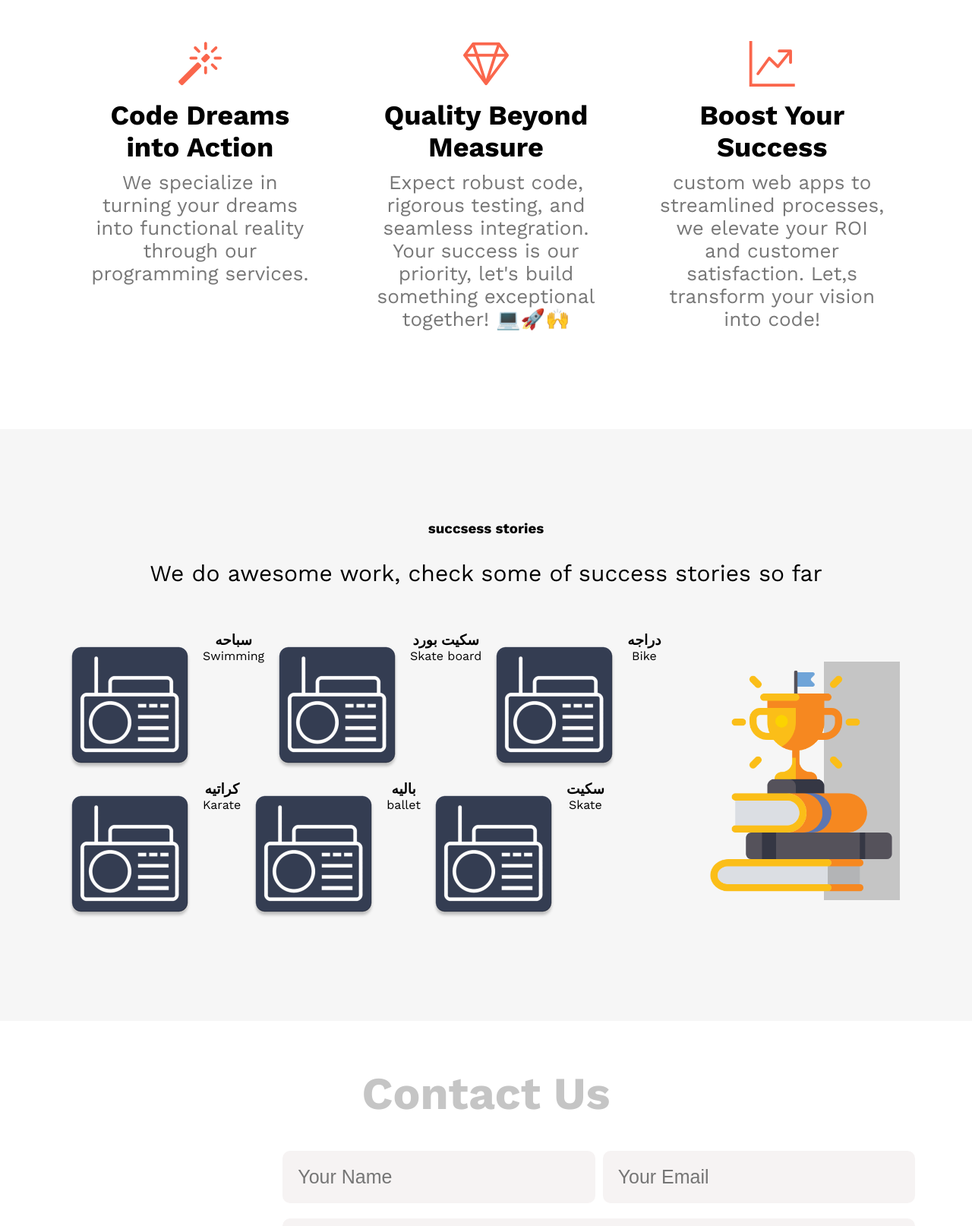
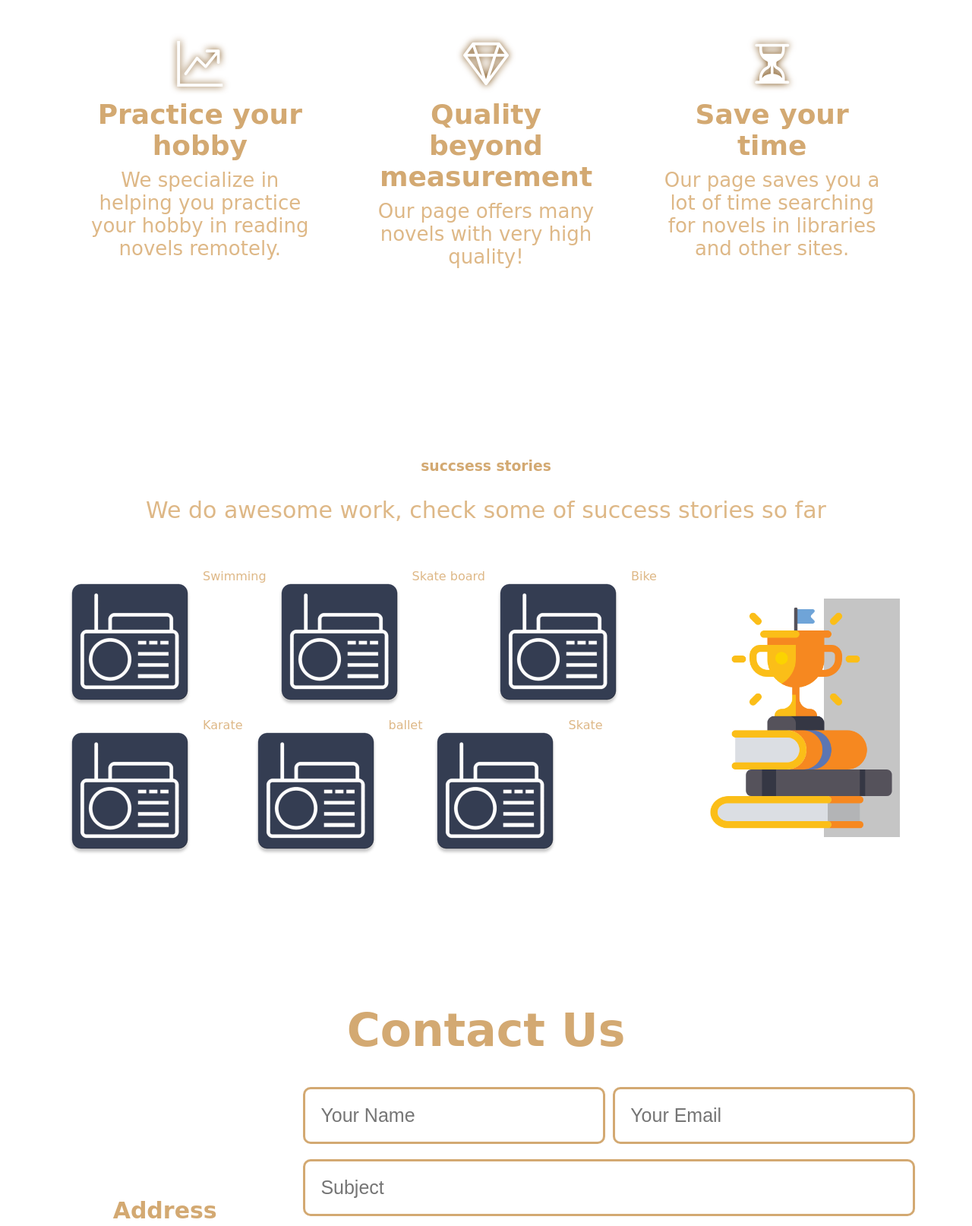
Before and after one commit to Rofida2/new-project, a plain HTML site: page index.html in a window 1280 px wide. Shown: the part 880-2494 px from the top of the page at 76% size. Drawn offline with nearby package versions, Linux system fonts and the light colour scheme.

Commit message:
finish web style 1

```diff
--- a/index.html
+++ b/index.html
@@ -16,7 +16,7 @@
 
     <div class="header">
         <div class="container">
-            <img src="images/logo.png" alt="">
+            <img src="images/6aca3d81587bd8e7da0a7f2f72034104.jpg" alt="">
             <div class="menueDiv">
                 <div class="menuDiv">
                     <div class="menuIcon">
@@ -54,8 +54,8 @@
     <div class="landing" id="landingDiv">
         <div class="container">
             <div class="landingText">
-            <h1>sports</h1>
-            <p>The best page for different sports</p>
+            <h1>Novels</h1>
+            <p>The best page to read novels</p>
             <a href="#contactDiv">
                 <button>Get in Touch</button>
             </a>
@@ -70,21 +70,21 @@
     <div class="services" id="servicesDiv">
         <div class="container">
             <div class="service">
-                <i class="bi bi-magic"></i>
-                <h3>Code Dreams into Action</h3>
-                <p>We specialize in turning your dreams into functional reality through our programming services.</p>
+                <i class="bi bi-graph-up-arrow"></i>
+                <h3>Practice your hobby</h3>
+                <p>We specialize in helping you practice your hobby in reading novels remotely.</p>
             </div>
 
             <div class="service">
                 <i class="bi bi-gem"></i>
-                <h3>Quality Beyond Measure</h3>
-                <p>Expect robust code, rigorous testing, and seamless integration. Your success is our priority, let's build something exceptional together! 💻🚀🙌</p>
+                <h3>Quality beyond measurement</h3>
+                <p>Our page offers many novels with very high quality! </p>
             </div>
 
             <div class="service">
-                <i class="bi bi-graph-up-arrow"></i>
-                <h3>Boost Your Success</h3>
-                <p>custom web apps to streamlined processes, we elevate your ROI and customer satisfaction. Let,s transform your vision into code!</p>
+                <i class="bi bi-hourglass-split"></i>
+                <h3>Save your time</h3>
+                <p> Our page saves you a lot of time searching for novels in libraries and other sites.</p>
             </div>
 
         </div>
@@ -92,6 +92,7 @@
 
      <!-- end services -->
 
+     <div class="colorB"></div>
 
      <!-- start stories -->
 
@@ -105,48 +106,42 @@
                         <img src="images/egyquran.png" alt="">
                     </div>
                     <div class="cardDetails">
-                        <h3>سباحه</h3>
-                        <p>Swimming</p>
+                        <p class="p1">Swimming</p>
                     </div>
 
                     <div class="cardImg">
                         <img src="images/egyquran.png" alt="">
                     </div>
                     <div class="cardDetails">
-                        <h3>سكيت بورد</h3>
-                        <p>Skate board</p>
+                        <p class="p1">Skate board</p>
                     </div>
 
                     <div class="cardImg">
                         <img src="images/egyquran.png" alt="">
                     </div>
                     <div class="cardDetails">
-                        <h3>دراجه</h3>
-                        <p>Bike</p>
+                        <p class="p1">Bike</p>
                     </div>
 
                     <div class="cardImg">
                         <img src="images/egyquran.png" alt="">
                     </div>
                     <div class="cardDetails">
-                        <h3>كراتيه</h3>
-                        <p>Karate</p>
+                        <p class="p1">Karate</p>
                     </div>
 
                     <div class="cardImg">
                         <img src="images/egyquran.png" alt="">
                     </div>
                     <div class="cardDetails">
-                        <h3>باليه</h3>
-                        <p>ballet</p>
+                        <p class="p1">ballet</p>
                     </div>
 
                     <div class="cardImg">
                         <img src="images/egyquran.png" alt="">
                     </div>
                     <div class="cardDetails">
-                        <h3>سكيت</h3>
-                        <p>Skate</p>
+                        <p class="p1">Skate</p>
                     </div>
                 </div>
                 <div class="imgDiv">
--- a/style.css
+++ b/style.css
@@ -12,7 +12,7 @@ html {
 }
 
 body {
-    font-family: "Work Sans";
+    font-family: "Dancing Script", cursive;
     margin: 0;
 }
 
@@ -72,6 +72,7 @@ color: #c5c5c5;
     .header .container img {
         width: 60px;
         height: 60px;
+        border-radius: 50px;
     }
 
     .header .container  .menuDiv .menuIcon {
@@ -99,13 +100,12 @@ color: #c5c5c5;
 
     .header .container  .menuDiv .menuList {
         width: 200px;
-        background-color: white;
+        text-shadow: 0px 0px 10px  rgb(116, 68, 6);
+        background-color: rgb(255, 255, 255);
         list-style: none;
         padding: 10px;
-        border-radius: 20px;
         text-align: center;
         font-size: 20px;
-        border: 2px solid var(--main-color);
         border-radius: 20px;
         position: absolute;
         right: 0;
@@ -127,6 +127,7 @@ color: #c5c5c5;
     .header .container .menuDiv .menuList li {
         padding: 10px;
         transition: 0.3s;
+        color: white;
     }
 
     .header .container .menuDiv .menuList a {
@@ -139,7 +140,7 @@ color: #c5c5c5;
     }
 
     .header .container .menuDiv .menuList .divider {
-        border-bottom: 1px solid rgba(128, 128, 128, 0.709);
+        border-bottom: 1px solid rgba(253, 231, 188, 0.91);
     }
 
     .header .container .menuDiv {
@@ -158,7 +159,7 @@ color: #c5c5c5;
 
 .landing {
 height: 100vh;
-background-image: url(images/coding.jpg);
+background-image: url(images/50bfcf7673be975308d87c7c46311c52.jpg );
 background-size: cover;
 position: relative;
 }
@@ -170,8 +171,8 @@ position: relative;
     position: absolute;
     top: 0;
     left: 0;
-    background-color: black;
-    opacity: 0.7;
+    background-color: rgb(255, 255, 255);
+    opacity: 0;
 }
 
 .landing .container {
@@ -201,7 +202,8 @@ margin-bottom: 40px;
 }
 
 .landing .container .landingText button {
-    background-color:var(--secondary-color);
+    background-color: burlywood;
+    border-radius: 10px;
     color: white;
     font-size: 20px;
     padding: 20px 40px;
@@ -211,12 +213,12 @@ margin-bottom: 40px;
 
 .landing .container .landingText button:hover {
     cursor: pointer;
-    background-color: rgb(246, 57, 57);
+    background-color: rgb(211, 169, 114);
 }
 
 .landing .container .landingText button:active {
     cursor: pointer;
-    background-color: rgb(175, 7, 7);
+    background-color: rgb(201, 159, 104);
 }
 
 @media (max-width: 441px) {
@@ -246,17 +248,19 @@ margin-bottom: 40px;
 
 .services .container .service i {
     font-size: 60px;
-    color: var(--secondary-color);
+    color: white;
+    text-shadow: 0px 0px 10px  rgb(116, 68, 6);
 }
 
 .services .container .service h3 {
     font-size: 36px;
     margin: 10px 0;
+    color: rgb(211, 169, 114);
 }
 
 .services .container .service p {
     font-size: 26px;
-    color: #777;
+    color: burlywood;
 }
 
 
@@ -266,7 +270,7 @@ margin-bottom: 40px;
     margin: 10px;
 }
 
-specialTitle {
+.specialTitle {
     font-size: 60px;
     font-weight: 900;
     color: #c5c5c5;
@@ -288,14 +292,21 @@ specialTitle {
 /* start stories */
 
 .stories {
-background-color: #f6f6f6;
+background-color: #ffffff;
 padding-top: 100px;
 padding-bottom: 100px;
 }
 
-.stories .container {
+.stories .container p {
     text-align: center;
+    color: burlywood;
 }
+
+.stories .container h3 {
+    text-align: center;
+    color: rgb(211, 169, 114);
+}
+
 
 .stories .container .contents {
     display: flex;
@@ -388,6 +399,11 @@ border-radius: 10px;
     text-align: center;
 }
 
+
+.contact .container h3 {
+    color: rgb(211, 169, 114);
+}
+
 .contact .container .contents {
     display: flex;
     margin-top: 40px;
@@ -397,12 +413,12 @@ border-radius: 10px;
 
 .contact .container .contents .details h3 {
     font-size: 30px;
-    color: var(--main-color);
+    color: rgb(211, 169, 114);
 }
 
 .contact .container .contents .details p {
     font-size: 22px;
-    color: #777;
+    color: burlywood;
     margin-bottom: 40px;
     margin-top: 10px;
 }
@@ -414,12 +430,12 @@ border-radius: 10px;
 
 .contact .container .contents .form input, textarea {
     width: 100%;
+    border: 3px solid rgb(211, 169, 114);
     padding: 20px;
     margin-bottom: 20px;
     border-radius: 10px;
-    border: none;
-    outline-color: #fa694e;
-    background-color: #f6f3f3;
+    background-color: #ffffff;
+    color: white;
     font-size: 25px;
 }
 
@@ -441,13 +457,13 @@ border-radius: 10px;
     border-radius: 10px;
     border: none;
     font-size: 25px;
-    background-color: #fa694e;
+    background-color: burlywood;
     color: white;
 }
 
 .contact .container .contents .form button:hover {
     cursor: pointer;
-    background-color: darkred;
+    background-color: rgb(211, 169, 114);
 }
 
 @media (max-width: 767px) {
@@ -465,7 +481,7 @@ border-radius: 10px;
 /* Start Footer */
 
 .footer {
-    background-color: var(--main-color);
+    background-color: burlywood;
     color: white;
     padding: 5px;
     font-size: 20px;
@@ -490,7 +506,7 @@ border-radius: 10px;
     display: flex;
     justify-content: center;
     align-items: center;
-    color: var(--main-color);
+    color: rgb(211, 169, 114);
     font-size: 30px;
 }
 
```
Also changed, not shown: images/50bfcf7673be975308d87c7c46311c52.jpg (added), images/6aca3d81587bd8e7da0a7f2f72034104.jpg (added), images/Screenshot 2024-07-02 145212.png (added), images/WhatsApp Image 2024-07-02 at 14.53.38_24dbe689.jpg (added), images/books 7.jpg (added), images/e94475edd367c68e42271ba3fce9c081.jpg (added), images/sport.jpg (deleted).
